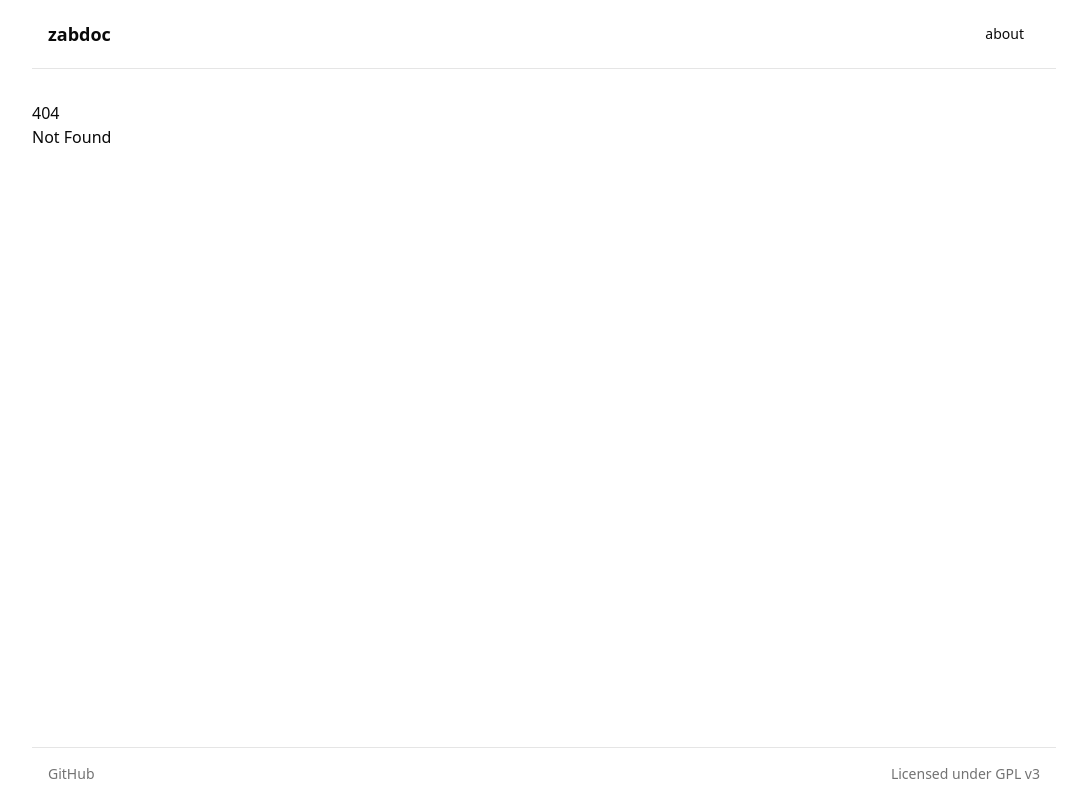
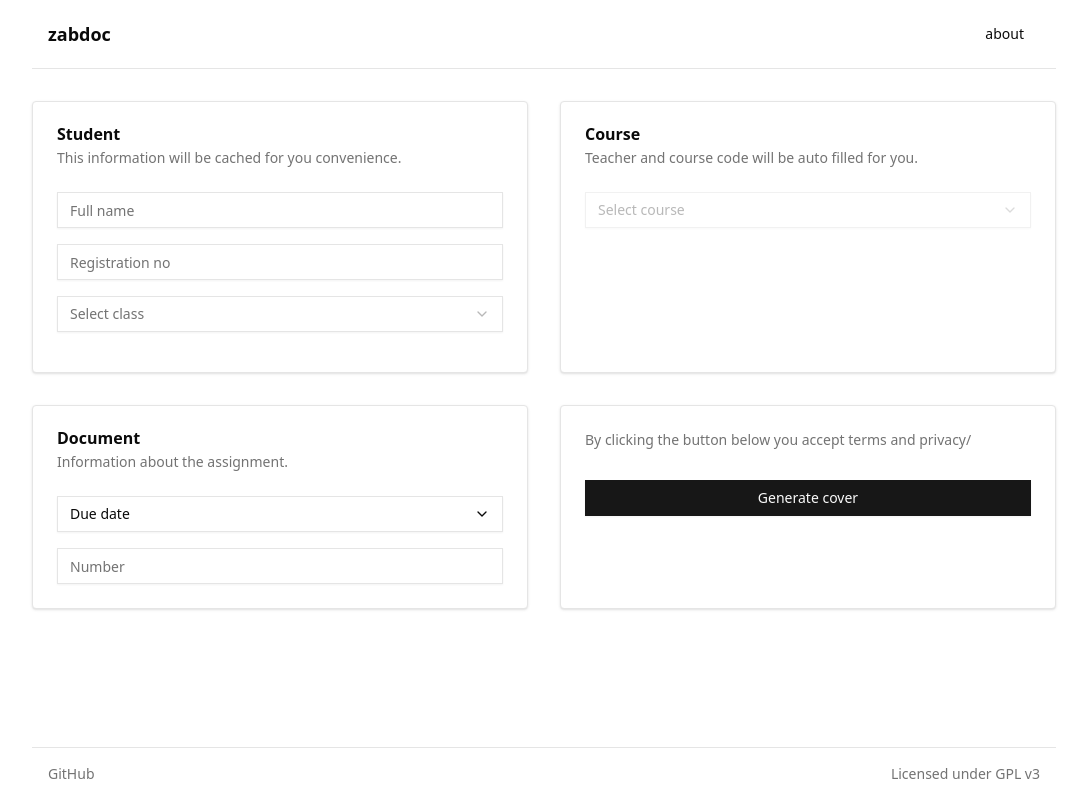
Before and after one commit to hammadmajid/zabdoc, a SvelteKit app in the folder worker/: page /assignment in a window 1280 px wide. Before the commit this address had no page. Shown: the whole page, without its empty margins (96-1183 px from the left). Built offline with nearby package versions, Linux system fonts and the light colour scheme.

Commit message:
create assignment page

```diff
--- /dev/null
+++ b/worker/src/routes/assignment/+page.svelte
@@ -0,0 +1,64 @@
+<script lang="ts">
+    import AutoForm from "$lib/components/auto-form.svelte";
+    import DueDate from "$lib/components/due-date.svelte";
+    import Button from "$lib/components/ui/button/button.svelte";
+    import Input from "$lib/components/ui/input/input.svelte";
+    import * as Card from "$lib/components/ui/card/index";
+
+    async function handleSubmission() {
+        const res = await fetch("http://localhost:8080/assignment", {
+            method: "POST",
+            headers: {
+                "Content-Type": "application/json",
+            },
+            body: JSON.stringify(
+                {
+                    "studentName": "John Doe",
+                    "regNo": "2025-001",
+                    "class": "CS101",
+                    "course": "Introduction to Computer Science",
+                    "courseCode": "CSC101",
+                    "instructor": "Dr. Smith",
+                    "number": "1",
+                    "date": "2025-09-10"
+                })
+        });
+        const blob = await res.blob();
+        const url = URL.createObjectURL(blob);
+        window.open(url);
+    }
+</script>
+
+<form
+        onsubmit={handleSubmission}
+        class="grid md:grid-cols-2 gap-8"
+>
+    <AutoForm/>
+
+    <Card.Root class="">
+        <Card.Header>
+            <Card.Title>Document</Card.Title>
+            <Card.Description
+            >Information about the assignment.
+            </Card.Description
+            >
+        </Card.Header>
+        <Card.Content class="space-y-4">
+            <DueDate/>
+
+            <Input type="number" placeholder="Number"/>
+        </Card.Content>
+    </Card.Root>
+
+    <Card.Root class="">
+        <Card.Header>
+            <Card.Description
+            >By clicking the button below you accept terms and privacy/
+            </Card.Description
+            >
+        </Card.Header>
+        <Card.CardContent>
+            <Button type="submit" class="w-full">Generate cover</Button>
+        </Card.CardContent>
+    </Card.Root>
+</form>
```
